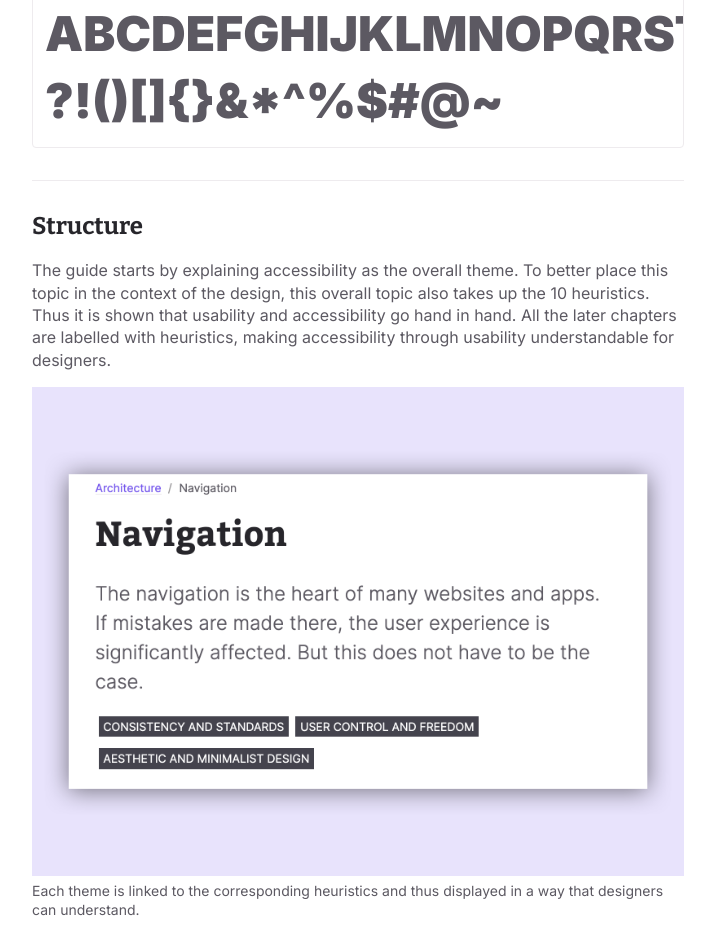
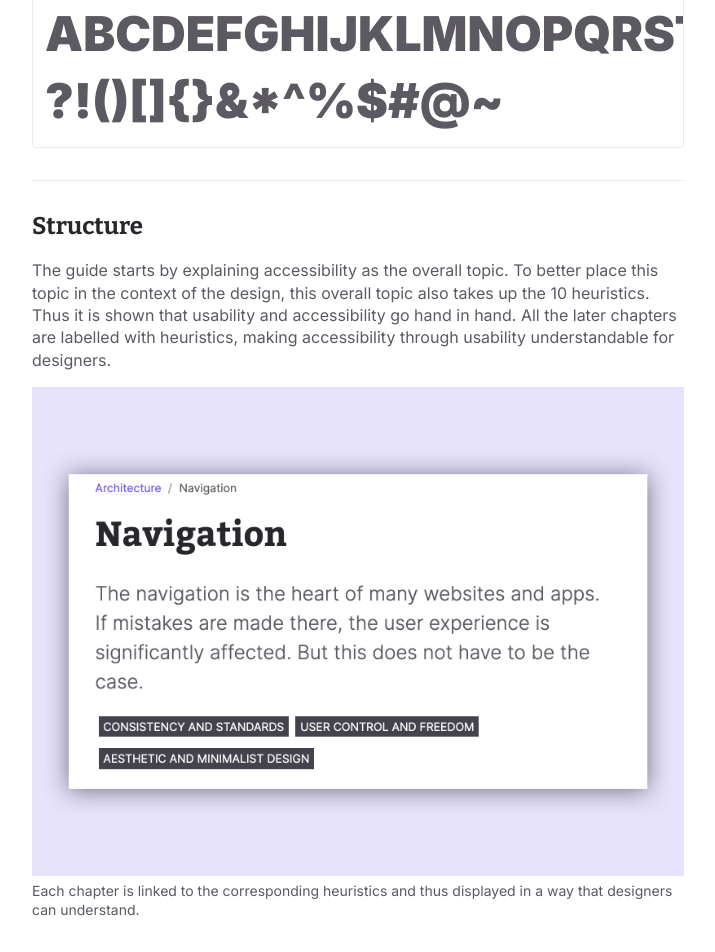
Before and after one commit to NMA93/Accessibility-Designer-Guide, a Jekyll site: the page built from documentation.md, in a window 1280 px wide and 1400 px high, scrolled down 4007 px. Shown: the top 952 px of the window, without its empty margins (282-997 px from the left). Built offline with Jekyll 4.4.1, drawn with Linux system fonts in a browser that asks for light colours; our own code applies the rules of GitHub Pages for plain Markdown files.

Commit message:
doc_text

```diff
--- a/documentation.md
+++ b/documentation.md
@@ -64,10 +64,10 @@ ABCDEFGHIJKLMNOPQRSTUVWXYZabcdefghijklmnopqrstuvwxyz1234567890 ?!()[]{}&*^%$#@~
 ---
 
 ## Structure
-The guide starts by explaining accessibility as the overall theme. To better place this topic in the context of the design, this overall topic also takes up the 10 heuristics. Thus it is shown that usability and accessibility go hand in hand. All the later chapters are labelled with heuristics, making accessibility through usability understandable for designers.
+The guide starts by explaining accessibility as the overall topic. To better place this topic in the context of the design, this overall topic also takes up the 10 heuristics. Thus it is shown that usability and accessibility go hand in hand. All the later chapters are labelled with heuristics, making accessibility through usability understandable for designers.
 
-<img src="{{ '/assets/images/documentation/labels.png' | prepend: site.baseurl }}" alt="Each theme is linked to the corresponding heuristics and thus displayed in a way that designers can understand."/>
-Each theme is linked to the corresponding heuristics and thus displayed in a way that designers can understand.
+<img src="{{ '/assets/images/documentation/labels.png' | prepend: site.baseurl }}" alt="Each chapter is linked to the corresponding heuristics and thus displayed in a way that designers can understand."/>
+Each chapter is linked to the corresponding heuristics and thus displayed in a way that designers can understand.
 {: .fs-3 .mb-6 }
 
 ---
```
